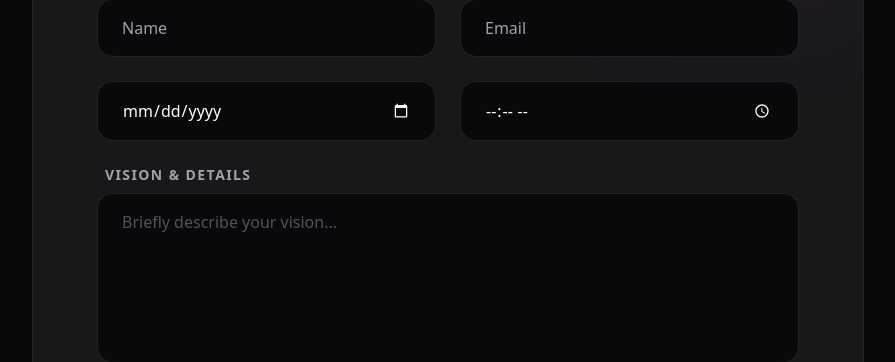
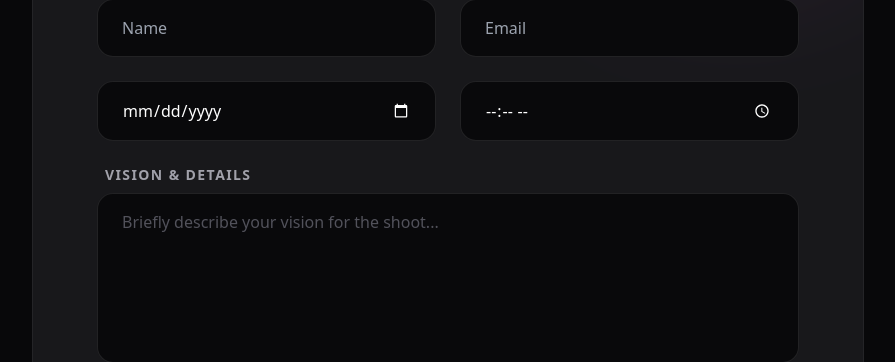
Before and after one commit to Mlpvisualstest/trusting-bird-g2cd64, a React (Vite) app: page / in a window 1280 px wide. Shown: the part 3924-4286 px from the top of the page, without its empty margins (192-1087 px from the left). Built offline with nearby package versions, Linux system fonts and the light colour scheme; no server answers.

Commit message:
Update App.tsx

```diff
--- a/src/App.tsx
+++ b/src/App.tsx
@@ -1,7 +1,22 @@
 import { useState, useEffect } from 'react';
-import { Camera, X, Menu, ChevronRight, MapPin, Sparkles } from 'lucide-react';
+import { Camera, X, Menu, ChevronRight, MapPin, Sparkles, CheckCircle2 } from 'lucide-react';
+import { initializeApp } from 'firebase/app';
+import { getAuth, signInAnonymously, onAuthStateChanged, signInWithCustomToken, User } from 'firebase/auth';
+import { getFirestore, collection, addDoc, serverTimestamp } from 'firebase/firestore';
 
-// Custom Social Icons to avoid library version errors
+// --- Firebase Configuration ---
+// These globals are provided by the environment.
+// For your live Vercel site, you would typically set these in Vercel Environment Variables.
+const firebaseConfig = typeof __firebase_config !== 'undefined'
+  ? JSON.parse(__firebase_config)
+  : { apiKey: "preview-only", authDomain: "preview-only", projectId: "preview-only" };
+
+const app = initializeApp(firebaseConfig);
+const auth = getAuth(app);
+const db = getFirestore(app);
+const appId = typeof __app_id !== 'undefined' ? __app_id : 'mlpvisuals-portfolio';
+
+// Custom Social Icons
 const InstagramIcon = () => (
   <svg xmlns="http://www.w3.org/2000/svg" width="20" height="20" viewBox="0 0 24 24" fill="none" stroke="currentColor" strokeWidth="2" strokeLinecap="round" strokeLinejoin="round"><rect width="20" height="20" x="2" y="2" rx="5" ry="5"/><path d="M16 11.37A4 4 0 1 1 12.63 8 4 4 0 0 1 16 11.37z"/><line x1="17.5" x2="17.51" y1="6.5" y2="6.5"/></svg>
 );
@@ -36,15 +51,39 @@ const PORTFOLIO_IMAGES: PortfolioImage[] = [
 const CATEGORIES: string[] = ['All', 'Portrait', 'Nature', 'Urban', 'Wedding'];
 
 export default function App() {
+  const [user, setUser] = useState<User | null>(null);
   const [activeCategory, setActiveCategory] = useState<string>('All');
   const [lightboxImage, setLightboxImage] = useState<PortfolioImage | null>(null);
   const [isMobileMenuOpen, setIsMobileMenuOpen] = useState<boolean>(false);
   const [scrolled, setScrolled] = useState<boolean>(false);
+
+  // Form State
   const [bookingService, setBookingService] = useState<string>('');
   const [visionText, setVisionText] = useState<string>('');
   const [isGeneratingVision, setIsGeneratingVision] = useState<boolean>(false);
   const [visionError, setVisionError] = useState<string>('');
+  const [isSubmitting, setIsSubmitting] = useState(false);
+  const [formSubmitted, setFormSubmitted] = useState(false);
 
+  // Initialize Auth
+  useEffect(() => {
+    const initAuth = async () => {
+      try {
+        if (typeof __initial_auth_token !== 'undefined' && __initial_auth_token) {
+          await signInWithCustomToken(auth, __initial_auth_token);
+        } else {
+          await signInAnonymously(auth);
+        }
+      } catch (error) {
+        console.error("Auth error:", error);
+      }
+    };
+    initAuth();
+    const unsubscribe = onAuthStateChanged(auth, setUser);
+    return () => unsubscribe();
+  }, []);
+
+  // AI Feature: Enhance vision using Gemini API
   const enhanceVisionWithAI = async () => {
     if (!visionText || !bookingService) return;
     setIsGeneratingVision(true);
@@ -67,7 +106,7 @@ export default function App() {
       return response.json();
     };
 
-    const delays = [1000, 2000, 4000, 8000, 16000];
+    const delays = [1000, 2000, 4000];
     let success = false;
     let data: any;
 
@@ -77,9 +116,7 @@ export default function App() {
         success = true;
         break;
       } catch (err) {
-        if (i < delays.length - 1) {
-          await new Promise(res => setTimeout(res, delays[i]));
-        }
+        if (i < delays.length - 1) await new Promise(res => setTimeout(res, delays[i]));
       }
     }
 
@@ -89,6 +126,37 @@ export default function App() {
       setVisionError("AI is currently unavailable. Please try again later.");
     }
     setIsGeneratingVision(false);
+  };
+
+  const handleBookingSubmit = async (e: React.FormEvent<HTMLFormElement>) => {
+    e.preventDefault();
+    if (!user) return;
+    setIsSubmitting(true);
+
+    const formData = new FormData(e.currentTarget);
+    const bookingData = {
+      name: formData.get('name'),
+      email: formData.get('email'),
+      date: formData.get('date'),
+      time: formData.get('time'),
+      service: bookingService,
+      vision: visionText,
+      createdAt: serverTimestamp(),
+      status: 'pending'
+    };
+
+    try {
+      // Rule 1: Always use the specific path /artifacts/{appId}/public/data/{collectionName}
+      await addDoc(collection(db, 'artifacts', appId, 'public', 'data', 'bookings'), bookingData);
+      setFormSubmitted(true);
+      setVisionText('');
+      setBookingService('');
+    } catch (error) {
+      console.error("Error submitting booking:", error);
+      setVisionError("Failed to submit. Please check your connection.");
+    } finally {
+      setIsSubmitting(false);
+    }
   };
 
   useEffect(() => {
@@ -207,27 +275,87 @@ export default function App() {
       <section id="contact" className="py-32 px-4 md:px-8 max-w-4xl mx-auto">
         <div className="bg-zinc-900 border border-white/5 rounded-[3rem] p-8 md:p-16 relative overflow-hidden shadow-2xl">
           <div className="absolute top-0 right-0 w-64 h-64 bg-fuchsia-500/20 rounded-full mix-blend-screen filter blur-[80px]"></div>
-          <div className="relative z-10 text-center mb-12"><h2 className="text-4xl md:text-5xl font-black tracking-tighter mb-4">Ready to create?</h2><p className="text-zinc-400 text-lg">Select your preferred service and timing below.</p></div>
-          <form className="relative z-10 space-y-6" onSubmit={(e) => e.preventDefault()}>
+
+          {formSubmitted ? (
+            <div className="relative z-10 py-20 text-center flex flex-col items-center gap-6 animate-in fade-in zoom-in duration-500">
+               <div className="w-20 h-20 bg-fuchsia-500/20 rounded-full flex items-center justify-center">
+                 <CheckCircle2 className="w-10 h-10 text-fuchsia-400" />
+               </div>
+               <h2 className="text-4xl font-black tracking-tighter">Booking Sent!</h2>
+               <p className="text-zinc-400 text-lg max-w-xs">Thanks for reaching out. I'll review your vision and get back to you within 24 hours.</p>
+               <button
+                 onClick={() => setFormSubmitted(false)}
+                 className="mt-4 text-sm font-bold text-fuchsia-400 hover:text-fuchsia-300 underline underline-offset-4"
+               >
+                 Send another request
+               </button>
+            </div>
+          ) : (
+            <>
+              <div className="relative z-10 text-center mb-12">
+                <h2 className="text-4xl md:text-5xl font-black tracking-tighter mb-4">Ready to create?</h2>
+                <p className="text-zinc-400 text-lg">Select your preferred service and timing below.</p>
+              </div>
+              <form className="relative z-10 space-y-6" onSubmit={handleBookingSubmit}>
                 <div className="space-y-3">
                   <label className="text-sm font-bold text-zinc-400 ml-2 uppercase tracking-widest">1. Choose Type of Service <span className="text-fuchsia-400">*</span></label>
                   <div className="flex flex-wrap gap-3">
                     {['Portrait', 'Wedding', 'Urban/Editorial', 'Commercial'].map(s => (
-                  <button key={s} type="button" onClick={() => setBookingService(s)} className={`px-5 py-3 rounded-2xl text-sm font-bold transition-all ${bookingService === s ? 'bg-gradient-to-r from-fuchsia-500 to-violet-500 text-white shadow-lg' : 'bg-zinc-950 border border-white/10 text-zinc-400 hover:text-white'}`}>{s}</button>
+                      <button
+                        key={s}
+                        type="button"
+                        onClick={() => setBookingService(s)}
+                        className={`px-5 py-3 rounded-2xl text-sm font-bold transition-all ${bookingService === s ? 'bg-gradient-to-r from-fuchsia-500 to-violet-500 text-white shadow-lg' : 'bg-zinc-950 border border-white/10 text-zinc-400 hover:text-white'}`}
+                      >
+                        {s}
+                      </button>
                     ))}
                   </div>
                 </div>
-            <div className="grid grid-cols-1 md:grid-cols-2 gap-6"><input type="text" placeholder="Name" className="w-full bg-zinc-950 border border-white/10 rounded-2xl px-6 py-4 text-white focus:border-fuchsia-500 outline-none transition-all" required /><input type="email" placeholder="Email" className="w-full bg-zinc-950 border border-white/10 rounded-2xl px-6 py-4 text-white focus:border-fuchsia-500 outline-none transition-all" required /></div>
-            <div className="grid grid-cols-1 md:grid-cols-2 gap-6"><input type="date" className="w-full bg-zinc-950 border border-white/10 rounded-2xl px-6 py-4 text-white [color-scheme:dark] outline-none focus:border-fuchsia-500 transition-all" required /><input type="time" className="w-full bg-zinc-950 border border-white/10 rounded-2xl px-6 py-4 text-white [color-scheme:dark] outline-none focus:border-fuchsia-500 transition-all" required /></div>
+                <div className="grid grid-cols-1 md:grid-cols-2 gap-6">
+                  <input name="name" type="text" placeholder="Name" className="w-full bg-zinc-950 border border-white/10 rounded-2xl px-6 py-4 text-white focus:border-fuchsia-500 outline-none transition-all" required />
+                  <input name="email" type="email" placeholder="Email" className="w-full bg-zinc-950 border border-white/10 rounded-2xl px-6 py-4 text-white focus:border-fuchsia-500 outline-none transition-all" required />
+                </div>
+                <div className="grid grid-cols-1 md:grid-cols-2 gap-6">
+                  <input name="date" type="date" className="w-full bg-zinc-950 border border-white/10 rounded-2xl px-6 py-4 text-white [color-scheme:dark] outline-none focus:border-fuchsia-500 transition-all" required />
+                  <input name="time" type="time" className="w-full bg-zinc-950 border border-white/10 rounded-2xl px-6 py-4 text-white [color-scheme:dark] outline-none focus:border-fuchsia-500 transition-all" required />
+                </div>
                 <div className="space-y-2 relative">
-              <label className="text-sm font-bold text-zinc-400 ml-2 flex justify-between items-center uppercase tracking-widest"><span>Vision & Details</span>{visionError && <span className="text-red-400 text-xs normal-case">{visionError}</span>}</label>
+                  <label className="text-sm font-bold text-zinc-400 ml-2 flex justify-between items-center uppercase tracking-widest">
+                    <span>Vision & Details</span>
+                    {visionError && <span className="text-red-400 text-xs normal-case">{visionError}</span>}
+                  </label>
                   <div className="relative">
-                <textarea value={visionText} onChange={(e) => setVisionText(e.target.value)} rows={4} className="w-full bg-zinc-950 border border-white/10 rounded-2xl px-6 py-4 text-white placeholder:text-zinc-600 focus:border-fuchsia-500 outline-none resize-none pb-14 transition-all" placeholder="Briefly describe your vision..."></textarea>
-                {visionText.length > 3 && bookingService && (<button type="button" onClick={enhanceVisionWithAI} disabled={isGeneratingVision} className="absolute bottom-4 right-4 text-xs font-bold px-4 py-2 rounded-full bg-zinc-800 text-fuchsia-300 border border-fuchsia-500/30 flex items-center gap-2 hover:bg-fuchsia-500/20 transition-all shadow-lg hover:shadow-fuchsia-500/20"><Sparkles className={`w-3.5 h-3.5 ${isGeneratingVision ? 'animate-spin' : ''}`} />{isGeneratingVision ? 'Enhancing...' : 'Enhance with AI'}</button>)}
+                    <textarea
+                      value={visionText}
+                      onChange={(e) => setVisionText(e.target.value)}
+                      rows={4}
+                      className="w-full bg-zinc-950 border border-white/10 rounded-2xl px-6 py-4 text-white placeholder:text-zinc-600 focus:border-fuchsia-500 outline-none resize-none pb-14 transition-all"
+                      placeholder="Briefly describe your vision for the shoot..."
+                    ></textarea>
+                    {visionText.length > 3 && bookingService && (
+                      <button
+                        type="button"
+                        onClick={enhanceVisionWithAI}
+                        disabled={isGeneratingVision}
+                        className="absolute bottom-4 right-4 text-xs font-bold px-4 py-2 rounded-full bg-zinc-800 text-fuchsia-300 border border-fuchsia-500/30 flex items-center gap-2 hover:bg-fuchsia-500/20 transition-all shadow-lg hover:shadow-fuchsia-500/20"
+                      >
+                        <Sparkles className={`w-3.5 h-3.5 ${isGeneratingVision ? 'animate-spin' : ''}`} />
+                        {isGeneratingVision ? 'Enhancing...' : 'Enhance with AI'}
+                      </button>
+                    )}
                   </div>
                 </div>
-            <button type="submit" className={`w-full font-black text-lg py-5 rounded-2xl transition-all ${bookingService ? 'bg-gradient-to-r from-fuchsia-500 to-violet-600 text-white hover:shadow-xl hover:-translate-y-1' : 'bg-zinc-800 text-zinc-500 cursor-not-allowed'}`} disabled={!bookingService}>{bookingService ? 'Request Booking' : 'Select a Service to Continue'}</button>
+                <button
+                  type="submit"
+                  disabled={!bookingService || isSubmitting}
+                  className={`w-full font-black text-lg py-5 rounded-2xl transition-all ${bookingService ? 'bg-gradient-to-r from-fuchsia-500 to-violet-600 text-white hover:shadow-xl hover:-translate-y-1 shadow-fuchsia-500/20' : 'bg-zinc-800 text-zinc-500 cursor-not-allowed'}`}
+                >
+                  {isSubmitting ? 'Sending Request...' : bookingService ? 'Request Booking' : 'Select a Service to Continue'}
+                </button>
               </form>
+            </>
+          )}
         </div>
       </section>
 
@@ -245,7 +373,7 @@ export default function App() {
 
       {lightboxImage && (
         <div className="fixed inset-0 z-[100] bg-zinc-950/95 backdrop-blur-xl flex items-center justify-center p-4" onClick={() => setLightboxImage(null)}>
-          <button className="absolute top-6 right-6 w-12 h-12 bg-white/10 rounded-full flex items-center justify-center text-white" onClick={() => setLightboxImage(null)}><X className="w-6 h-6" /></button>
+          <button className="absolute top-6 right-6 w-12 h-12 bg-white/10 rounded-full flex items-center justify-center text-white hover:bg-fuchsia-500 transition-colors" onClick={() => setLightboxImage(null)}><X className="w-6 h-6" /></button>
           <div className="relative max-w-6xl max-h-full w-full flex flex-col items-center justify-center" onClick={(e) => e.stopPropagation()}>
             <img src={lightboxImage.src.replace('&w=800', '&w=1600')} alt={lightboxImage.alt} className="max-w-full max-h-[85vh] object-contain rounded-xl shadow-2xl shadow-black/50" />
             <div className="mt-6 text-center"><h3 className="text-2xl font-black text-white">{lightboxImage.title}</h3><p className="text-fuchsia-400 font-bold uppercase tracking-widest text-sm mt-1">{lightboxImage.category}</p></div>
```
Lines whose indentation alone changed are shown as unchanged.
